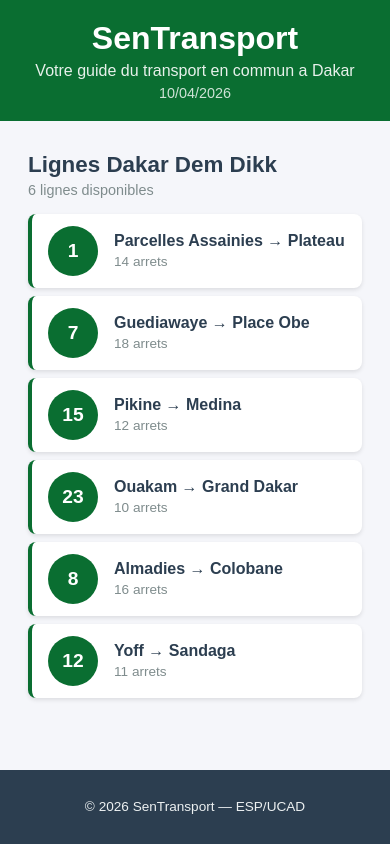
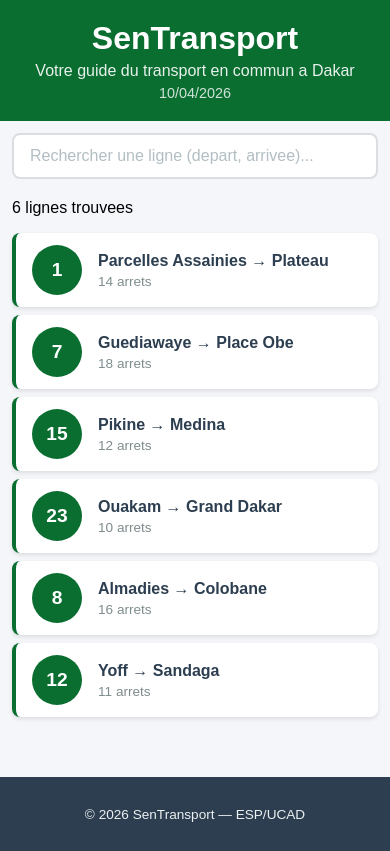
Before and after one commit to adjasiradiop/sentransport, a React (Create React App) app: page / in a window 390 px wide. Built offline with nearby package versions, Linux system fonts and the light colour scheme.

Commit message:
Lab 3 : etat, recherche et selection de lignes

```diff
--- a/src/App.css
+++ b/src/App.css
@@ -18,3 +18,17 @@
 padding: 12px;
 }
 }
+@media (max-width: 600px) {
+.contenu {
+padding: 12px;
+}
+.ligne-bus {
+padding: 10px 12px;
+}
+.ligne-numero {
+width: 40px;
+height: 40px;
+font-size: 1rem;
+margin-right: 12px;
+}
+}
--- a/src/App.js
+++ b/src/App.js
@@ -1,35 +1,82 @@
+import { useState } from 'react';
 import './App.css';
 import Header from './Header';
-import ListeLignes from './ListeLignes';
+import Recherche from './Recherche';
+import LigneBus from './LigneBus';
+import DetailLigne from './DetailLigne';
 import Footer from './Footer';
 
 function App() {
+  const [recherche, setRecherche] = useState("");
+  const [ligneSelectionnee, setLigneSelectionnee] = useState(null);
+
   const lignes = [
     { id: 1, numero: "1", depart: "Parcelles Assainies",
-    arrivee: "Plateau",
-    arrets: 14 },
+      arrivee: "Plateau", arrets: 14,
+      listeArrets: ["Parcelles U14", "Parcelles U10",
+        "Camberene", "Patte d'Oie", "Grand Dakar",
+        "Colobane", "Ponty", "Plateau"] },
     { id: 2, numero: "7", depart: "Guediawaye",
-    arrivee: "Place Obe", arrets: 18 },
+      arrivee: "Place Obe", arrets: 18,
+      listeArrets: ["Guediawaye", "Pikine", "Thiaroye",
+        "Keur Massar", "Grand Yoff", "Parcelles",
+        "Liberte 6", "Place Obe"] },
     { id: 3, numero: "15", depart: "Pikine",
-    arrivee: "Medina",
-    arrets: 12 },
+      arrivee: "Medina", arrets: 12,
+      listeArrets: ["Pikine Centre", "Thiaroye Gare",
+        "Hann", "Colobane", "Fass", "Medina"] },
     { id: 4, numero: "23", depart: "Ouakam",
-    arrivee: "Grand Dakar", arrets: 10 },
+      arrivee: "Grand Dakar", arrets: 10,
+      listeArrets: ["Ouakam Village", "Mermoz", "Fann",
+        "Point E", "Liberte 5", "Grand Dakar"] },
     { id: 5, numero: "8", depart: "Almadies",
-    arrivee: "Colobane",
-    arrets: 16 },
+      arrivee: "Colobane", arrets: 16,
+      listeArrets: ["Almadies", "Ngor", "Yoff",
+        "Ouest Foire", "Liberte 6", "Colobane"] },
     { id: 6, numero: "12", depart: "Yoff",
-    arrivee: "Sandaga",
-    arrets: 11 },
-];
-return (
+      arrivee: "Sandaga", arrets: 11,
+      listeArrets: ["Yoff Village", "Aeroport LSS",
+        "Parcelles U17", "Grand Yoff", "HLM", "Sandaga"] },
+  ];
+
+  const lignesFiltrees = lignes.filter(l =>
+    l.depart.toLowerCase().includes(recherche.toLowerCase()) ||
+    l.arrivee.toLowerCase().includes(recherche.toLowerCase()) ||
+    l.numero.includes(recherche)
+  );
+
+  function handleClickLigne(ligne) {
+    if (ligneSelectionnee && ligneSelectionnee.id === ligne.id) {
+      setLigneSelectionnee(null); // Désélectionner si déjà sélectionnée
+    } else {
+      setLigneSelectionnee(ligne);
+    }
+  }
+
+  return (
     <div className="App">
       <Header />
       <main className="contenu">
-        <ListeLignes lignes={lignes} />
+        <Recherche valeur={recherche} onChange={setRecherche} />
+        <p className="resultat-recherche">
+          {lignesFiltrees.length} ligne{lignesFiltrees.length > 1 ? 's' : ''} trouvee{lignesFiltrees.length > 1 ? 's' : ''}
+        </p>
+        {lignesFiltrees.map(ligne => (
+          <LigneBus
+            key={ligne.id}
+            numero={ligne.numero}
+            depart={ligne.depart}
+            arrivee={ligne.arrivee}
+            arrets={ligne.arrets}
+            estSelectionnee={ligneSelectionnee && ligneSelectionnee.id === ligne.id}
+            onClick={() => handleClickLigne(ligne)}
+          />
+        ))}
+        {ligneSelectionnee && <DetailLigne ligne={ligneSelectionnee} />}
       </main>
       <Footer />
     </div>
   );
 }
+
 export default App;
--- /dev/null
+++ b/src/DetailLigne.css
@@ -0,0 +1,58 @@
+.detail-ligne {
+background-color: #ffffff;
+border: 2px solid #0a6e31;
+border-radius: 8px;
+padding: 20px;
+margin-top: 16px;
+animation: slideDown 0.3s ease;
+}
+@keyframes slideDown {
+from { opacity: 0; transform: translateY(-10px); }
+to { opacity: 1; transform: translateY(0); }
+}
+.detail-titre {
+color: #0a6e31;
+margin: 0 0 8px 0;
+font-size: 1.2rem;
+}
+.detail-info {
+color: #7f8c8d;
+margin: 0 0 16px 0;
+font-size: 0.9rem;
+}
+.detail-arrets h4 {
+color: #2c3e50;
+margin: 0 0 8px 0;
+}
+.detail-liste {
+list-style: none;
+padding: 0;
+margin: 0;
+}
+.detail-arret {
+    display: flex;
+align-items: center;
+padding: 8px 0;
+border-bottom: 1px solid #f0f0f0;
+}
+.detail-arret:last-child {
+border-bottom: none;
+}
+.arret-numero {
+background-color: #0a6e31;
+color: white;
+width: 28px;
+height: 28px;
+border-radius: 50%;
+display: flex;
+align-items: center;
+justify-content: center;
+font-size: 0.8rem;
+font-weight: bold;
+margin-right: 12px;
+flex-shrink: 0;
+}
+.arret-nom {
+color: #2c3e50;
+font-size: 0.95rem;
+}
--- /dev/null
+++ b/src/DetailLigne.js
@@ -0,0 +1,26 @@
+import './DetailLigne.css';
+function DetailLigne({ ligne }) {
+return (
+<div className="detail-ligne">
+<h3 className="detail-titre">
+Ligne {ligne.numero} : {ligne.depart} &rarr;
+{ligne.arrivee}
+</h3>
+<p className="detail-info">
+{ligne.arrets} arrets sur ce trajet
+</p>
+<div className="detail-arrets">
+<h4>Arrets principaux :</h4>
+<ul className="detail-liste">
+{ligne.listeArrets.map((arret, index) => (
+<li key={index} className="detail-arret">
+<span className="arret-numero">{index + 1}</span>
+<span className="arret-nom">{arret}</span>
+</li>
+))}
+</ul>
+</div>
+</div>
+);
+}
+export default DetailLigne;
--- a/src/LigneBus.css
+++ b/src/LigneBus.css
@@ -44,3 +44,10 @@
     color: #7f8c8d;
     margin-top: 4px;
 }
+.ligne-bus-active {
+border-left: 4px solid #e67e22;
+background-color: #fef9f3;
+}
+.ligne-bus-active .ligne-numero {
+background-color: #e67e22;
+}
--- a/src/LigneBus.js
+++ b/src/LigneBus.js
@@ -1,11 +1,15 @@
 import './LigneBus.css';
 
-function LigneBus({ numero, depart, arrivee, arrets }) {
+function LigneBus({ numero, depart, arrivee, arrets, estSelectionnee, onClick }) {
   return (
-        <div className="ligne-bus">
+<div
+className={`ligne-bus ${estSelectionnee
+? 'ligne-bus-active' : ''}`}
+onClick={onClick}
+>
 <div className="ligne-numero">{numero}</div>
 <div className="ligne-info">
-<               span className="ligne-trajet">
+<span className="ligne-trajet">
 {depart} &rarr; {arrivee}
 </span>
 <span className="ligne-arrets">{arrets} arrets</span>
@@ -13,5 +17,4 @@
 </div>
 );
 }
-
 export default LigneBus;
--- a/src/ListeLignes.js
+++ b/src/ListeLignes.js
@@ -15,9 +15,11 @@
           depart={ligne.depart}
           arrivee={ligne.arrivee}
           arrets={ligne.arrets}
+          couleur={ligne.couleur}
         />
       ))}
     </div>
   );
 }
+
 export default ListeLignes;
--- /dev/null
+++ b/src/Recherche.css
@@ -0,0 +1,19 @@
+.recherche {
+    margin-bottom: 20px;
+}
+.recherche-input {
+    width: 100%;
+    padding: 12px 16px;
+    font-size: 1rem;
+    border: 2px solid #dcdde1;
+    border-radius: 8px;
+    outline: none;
+    box-sizing: border-box;
+    transition: border-color 0.2s;
+}
+.recherche-input:focus {
+    border-color: #0a6e31;
+}
+.recherche-input::placeholder {
+    color: #b2bec3;
+}
--- /dev/null
+++ b/src/Recherche.js
@@ -0,0 +1,16 @@
+import './Recherche.css';
+
+function Recherche({ valeur, onChange }) {
+    return (
+        <div className="recherche">
+            <input
+                type="text"
+                className="recherche-input"
+                placeholder="Rechercher une ligne (depart, arrivee)..."
+                value={valeur}
+                onChange={e => onChange(e.target.value)}
+            />
+        </div>
+    );
+}
+export default Recherche;
```
Also changed, not shown: src/StatReseau.css (added, +31 -0 lines), src/StatReseau.js (added, +26 -0 lines). Lines whose indentation alone changed are shown as unchanged.
